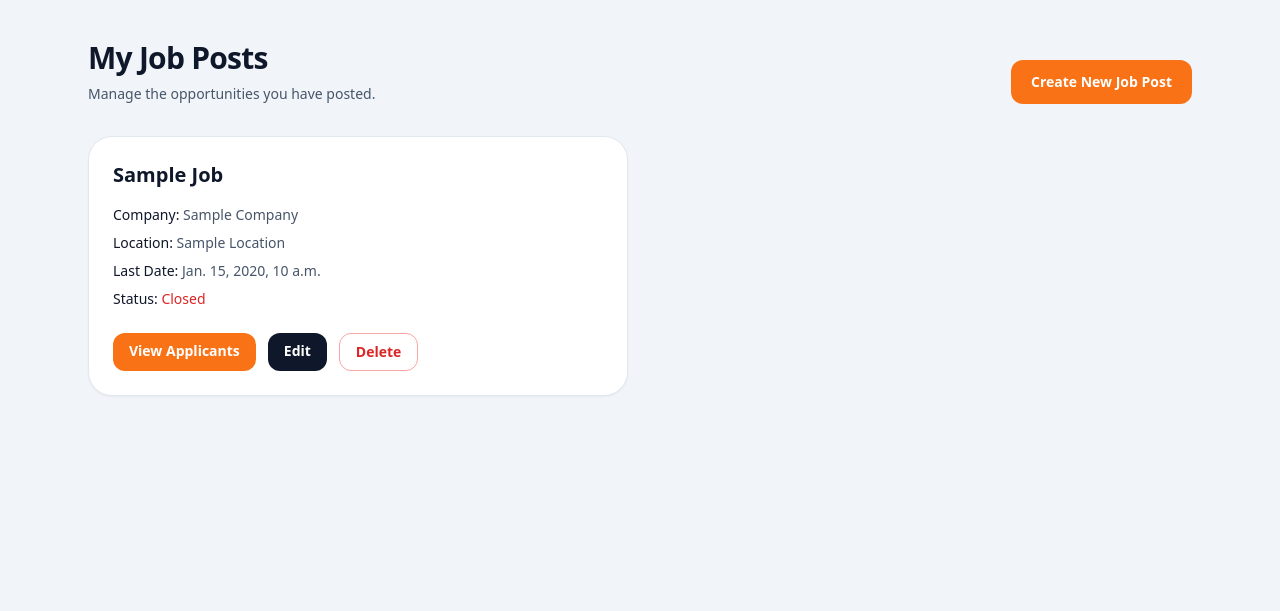
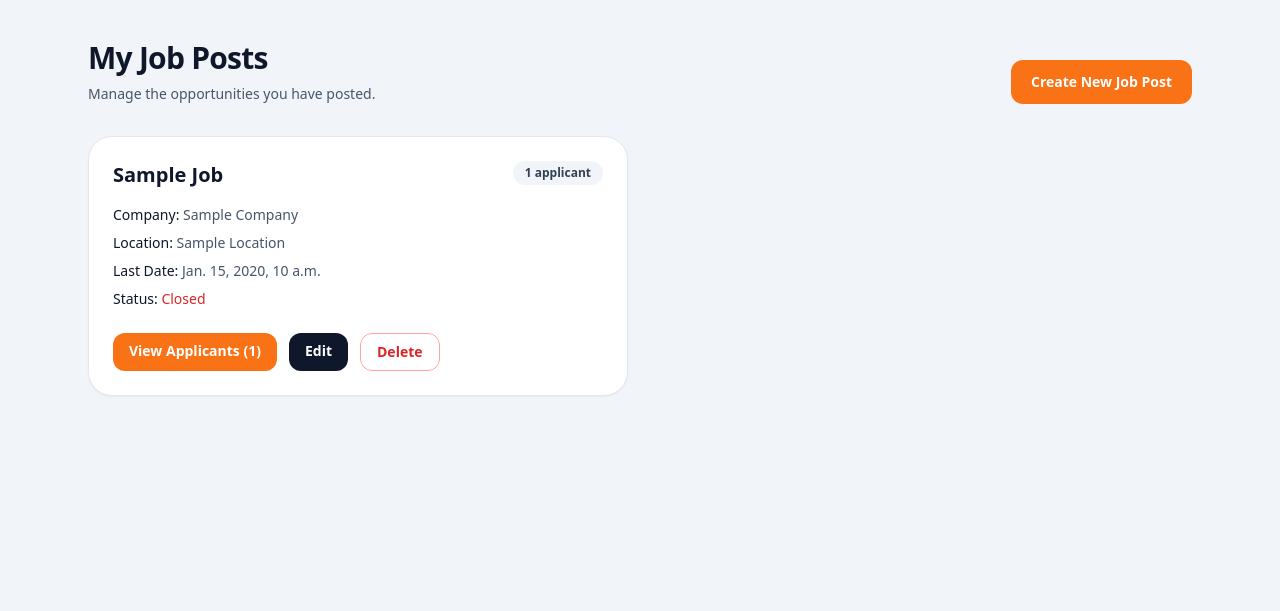
Before and after one commit to itesh-singh/campusrefer, a Django app: template templates/jobs/my_jobs.html in a window 1280 px wide. Shown: the part 69-680 px from the top of the page. Run offline with Django 5.2, Linux system fonts and the light colour scheme; the template is opened without the code that fills it: most values are stand-ins (such as "Sample title", 1, 10 or a date in 2020).

Commit message:
feat(jobs): show applicant counts on alumni job management page

```diff
--- a/jobs/views.py
+++ b/jobs/views.py
@@ -4,6 +4,7 @@ from django.shortcuts import get_object_or_404, redirect, render
 
 from .forms import JobApplicationForm, JobPostForm
 from .models import JobApplication, JobPost
+from django.db.models import Count
 
 
 @login_required
@@ -59,7 +60,10 @@ def my_jobs_view(request):
         messages.error(request, "Only alumni can manage job posts.")
         return redirect("jobs:list")
 
-    jobs = JobPost.objects.filter(alumni=request.user)
+    jobs = JobPost.objects.filter(alumni=request.user).annotate(
+        applicants_count=Count("applications")
+    )
+
     return render(request, "jobs/my_jobs.html", {"jobs": jobs})
 
 
--- a/templates/jobs/my_jobs.html
+++ b/templates/jobs/my_jobs.html
@@ -29,9 +29,15 @@
 
         <div class="rounded-3xl border border-slate-200 bg-white p-6 shadow-sm dark:border-slate-700 dark:bg-slate-900">
 
-            <h2 class="text-xl font-semibold text-slate-900 dark:text-white">
-                {{ job.title|title }}
-            </h2>
+            <div class="flex items-start justify-between gap-4">
+                <h2 class="text-xl font-semibold text-slate-900 dark:text-white">
+                    {{ job.title|title }}
+                </h2>
+
+                <span class="rounded-full bg-slate-100 px-3 py-1 text-xs font-semibold text-slate-700 dark:bg-slate-800 dark:text-slate-300">
+                    {{ job.applicants_count }} applicant{{ job.applicants_count|pluralize }}
+                </span>
+            </div>
 
             <div class="mt-4 space-y-2 text-sm text-slate-600 dark:text-slate-300">
 
@@ -80,7 +86,7 @@
                     href="{% url 'jobs:applicants' job.pk %}"
                     class="rounded-xl bg-orange-500 px-4 py-2 text-sm font-semibold text-white hover:bg-orange-600"
                 >
-                    View Applicants
+                    View Applicants ({{ job.applicants_count }})
                 </a>
 
                 <a
```
